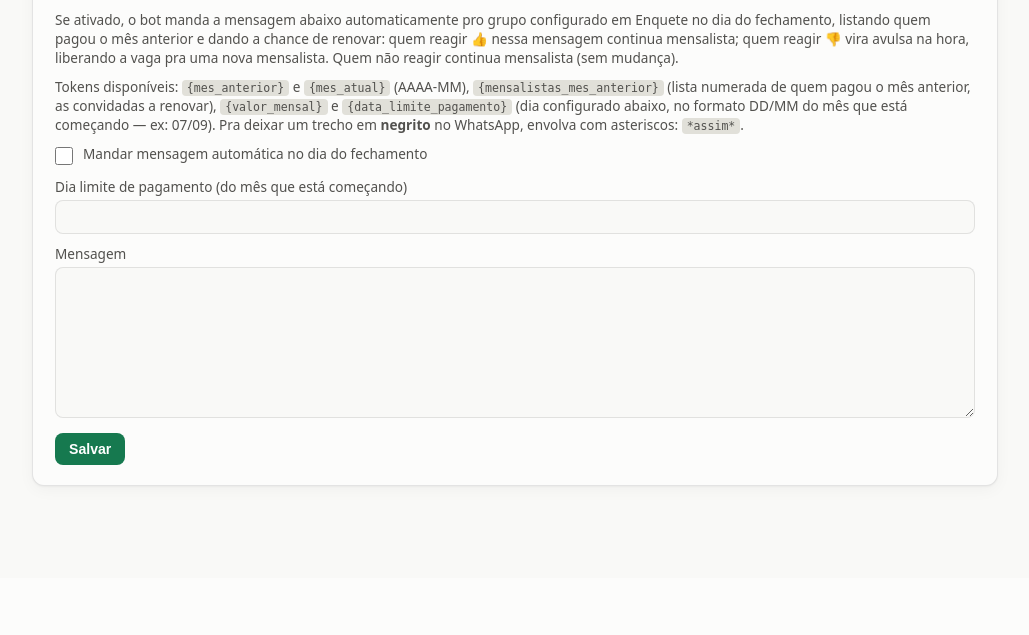
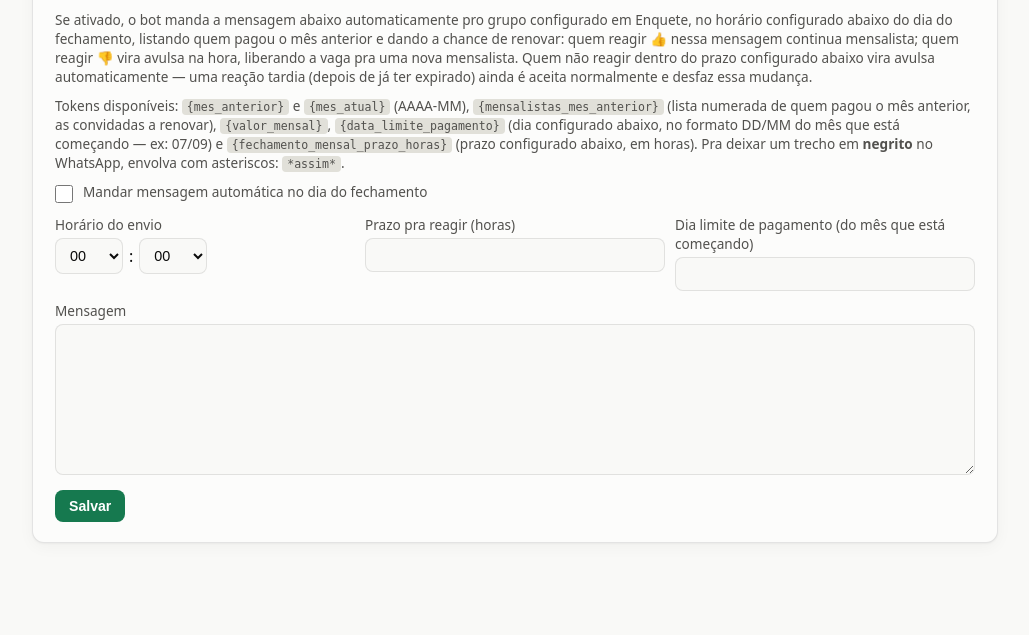
Before and after one commit to isaraldi/fut, a Node server app: template panel/views/mensagens-automaticas.ejs in a window 1280 px wide. Shown: the part 1714-2349 px from the top of the page, without its empty margins (250-1279 px from the left). Before the commit the page ends 2201 px from the top, so only its background shows below. Run offline with Node 20, Linux system fonts and the light colour scheme; the template is opened without the code that fills it, so the values that code supplies are empty; data comes from the database, SQL or seed files in the repository; some libraries are stand-ins or nearby versions.

Commit message:
fechamento do mensal: quem não reagir no prazo vira avulsa automaticamente
Antes, quem não reagia à mensagem de fechamento continuava mensalista
pra sempre (só um 👎 explícito liberava a vaga). Agora, todo minuto o
bot confere os convites de renovação ainda sem resposta e, passado o
prazo configurado (padrão 36h desde o envio), muda o papel pra avulsa
automaticamente — uma reação tardia depois disso ainda é aceita
normalmente e desfaz a mudança.

Também dá pra configurar o horário de envio da mensagem (antes não
tinha: saía assim que virava o dia do fechamento, ~meia-noite) e o
prazo em horas, os dois na página Mensagens > Msgs. automáticas.

Co-Authored-By: Claude Sonnet 5 <noreply@anthropic.com>
Claude-Session: https://claude.ai/code/session_01X1LyXp6DBwBNHJKbJrDSpR

```diff
--- a/db.js
+++ b/db.js
@@ -311,8 +311,10 @@ const DEFAULT_CONFIG = {
     jogo_vagas_maximo: '', // nº máximo de jogadoras no jogo — vazio = sem limite. Snapshot em enquetes.vagas_maximo na criação
     sincronizar_grupo_pendente: '', // whatsapp_id do grupo que o botão do painel pediu pra sincronizar agora
     fechamento_mensal_ativo: '0', // '1' = manda a mensagem de fechamento do mensal automaticamente
-    fechamento_mensal_mensagem: 'O mensal de {mes_anterior} fechou! 💰\n\nQuem quer continuar mensalista, reaja 👍 nessa mensagem. Quem não reagir 👍 libera a vaga pra uma nova mensalista.\n\nMensalistas de {mes_anterior}:\n{mensalistas_mes_anterior}\n\n*Valor da mensalidade ({mes_atual}):* {valor_mensal}\n*Pague até {data_limite_pagamento}*',
+    fechamento_mensal_mensagem: 'O mensal de {mes_anterior} fechou! 💰\n\nQuem quer continuar mensalista, reaja 👍 nessa mensagem. Quem não reagir em até {fechamento_mensal_prazo_horas}h vira avulsa automaticamente, liberando a vaga pra uma nova mensalista.\n\nMensalistas de {mes_anterior}:\n{mensalistas_mes_anterior}\n\n*Valor da mensalidade ({mes_atual}):* {valor_mensal}\n*Pague até {data_limite_pagamento}*',
     fechamento_mensal_ultimo_envio: '', // data (YYYY-MM-DD) do último envio, evita duplicar no mesmo dia
+    fechamento_mensal_hora: '00:00', // horário de envio da mensagem de fechamento (0h = manda assim que o dia do fechamento vira, comportamento original antes de virar configurável)
+    fechamento_mensal_prazo_horas: '36', // prazo (em horas, a partir do envio) pra reagir antes de virar avulsa automaticamente
     pagamento_dia_limite: '7', // dia do mês (1-31) até quando a mensalidade deve ser paga — token {data_limite_pagamento}
     lista_confirmada_mensagem: TEMPLATE_LISTA_CONFIRMADA_PADRAO, // !fechar / painel "Confirmados → Enviar lista"
     lista_atual_mensagem: TEMPLATE_LISTA_ATUAL_PADRAO, // !lista
@@ -569,6 +571,18 @@ function registrarRespostaConviteFechamentoMensal(id, resposta) {
     ).run(resposta, id);
 }
 
+// convites ainda sem resposta cujo prazo pra reagir já passou — quem não reagiu a tempo
+// vira avulsa automaticamente (ver checarConvitesFechamentoMensalExpirados em index.js)
+function getConvitesFechamentoMensalExpirados(prazoHoras) {
+    return db
+        .prepare(
+            `SELECT c.*, j.nome AS jogador_nome FROM fechamento_mensal_convites c
+             JOIN jogadores j ON j.id = c.jogador_id
+             WHERE c.resposta IS NULL AND c.criado_em <= datetime('now', ?)`,
+        )
+        .all(`-${prazoHoras} hours`);
+}
+
 // muda o papel de uma jogadora e registra no histórico — só escreve/loga se o papel
 // realmente mudou, devolve true nesse caso (idempotente: reagir de novo com o mesmo emoji
 // não gera mudança nem entrada duplicada no histórico)
@@ -800,6 +814,7 @@ module.exports = {
     criarConviteFechamentoMensal,
     getConviteFechamentoMensal,
     registrarRespostaConviteFechamentoMensal,
+    getConvitesFechamentoMensalExpirados,
     definirPapelJogador,
     getJogadorPorWhatsappId,
     podeUsarComandos,
--- a/panel/server.js
+++ b/panel/server.js
@@ -641,6 +641,7 @@ const TOKENS_DISPONIVEIS = [
     { token: '{mensalistas_mes_anterior}', onde: 'Fechamento do mensal (Mensagens)', descricao: 'Lista numerada de quem pagou o mês anterior — as convidadas a renovar.' },
     { token: '{valor_mensal}', onde: 'Fechamento do mensal (Mensagens)', descricao: 'Valor da mensalidade configurado em Jogo > Valores, formatado em R$.' },
     { token: '{data_limite_pagamento}', onde: 'Fechamento do mensal (Mensagens)', descricao: 'Dia limite de pagamento configurado ali mesmo, formato DD/MM do mês que está começando (ex: 07/09).' },
+    { token: '{fechamento_mensal_prazo_horas}', onde: 'Fechamento do mensal (Mensagens)', descricao: 'Prazo (em horas) configurado ali mesmo pra reagir antes de virar avulsa automaticamente (ex: 36).' },
     { token: '{titulo}', onde: 'Lista fechada, Lista atual, Lista de espera, Times (Mensagens > Msgs. automáticas)', descricao: 'Título da enquete do jogo.' },
     { token: '{lista}', onde: 'Lista fechada, Lista atual, Lista de espera (Mensagens > Msgs. automáticas)', descricao: 'Bloco com as seções Mensalistas/Avulsas (ou os nomes, na lista de espera), numeradas.' },
     { token: '{total}', onde: 'Lista fechada, Lista atual (Mensagens > Msgs. automáticas)', descricao: 'Texto com a contagem de confirmadas (ex: "12 confirmadas").' },
@@ -871,6 +872,8 @@ app.get('/mensagens/automaticas', requireLogin, (req, res) => {
         usuario: req.session.usuario,
         fechamentoMensalAtivo: getConfig('fechamento_mensal_ativo') === '1',
         fechamentoMensalMensagem: getConfig('fechamento_mensal_mensagem'),
+        fechamentoMensalHora: getConfig('fechamento_mensal_hora'),
+        fechamentoMensalPrazoHoras: getConfig('fechamento_mensal_prazo_horas'),
         pagamentoDiaLimite: getConfig('pagamento_dia_limite'),
         proximoFechamentoMensalTexto: `${String(proximoFechamento.getDate()).padStart(2, '0')}/${String(proximoFechamento.getMonth() + 1).padStart(2, '0')}/${proximoFechamento.getFullYear()}`,
         listaConfirmadaMensagem: getConfig('lista_confirmada_mensagem'),
@@ -889,6 +892,13 @@ app.post('/mensagens/fechamento-mensal', requireLogin, (req, res) => {
 
     const diaLimite = parseInt(req.body.pagamentoDiaLimite, 10);
     setConfig('pagamento_dia_limite', Number.isFinite(diaLimite) && diaLimite >= 1 && diaLimite <= 31 ? String(diaLimite) : '7');
+
+    const horaH = String(req.body.fechamentoMensalHoraH || '00').padStart(2, '0');
+    const horaM = String(req.body.fechamentoMensalHoraM || '00').padStart(2, '0');
+    setConfig('fechamento_mensal_hora', `${horaH}:${horaM}`);
+
+    const prazoHoras = parseInt(req.body.fechamentoMensalPrazoHoras, 10);
+    setConfig('fechamento_mensal_prazo_horas', Number.isFinite(prazoHoras) && prazoHoras >= 1 ? String(prazoHoras) : '36');
 
     redirectOk(res, '/mensagens/automaticas', 'Configurações salvas!');
 });
--- a/panel/views/mensagens-automaticas.ejs
+++ b/panel/views/mensagens-automaticas.ejs
@@ -105,17 +105,20 @@
         </p>
         <p class="hint">
             Se ativado, o bot manda a mensagem abaixo automaticamente pro grupo configurado em
-            Enquete no dia do fechamento, listando quem pagou o mês anterior e dando a chance de
-            renovar: quem reagir 👍 nessa mensagem continua mensalista; quem reagir 👎 vira
-            avulsa na hora, liberando a vaga pra uma nova mensalista. Quem não reagir continua
-            mensalista (sem mudança).
+            Enquete, no horário configurado abaixo do dia do fechamento, listando quem pagou o
+            mês anterior e dando a chance de renovar: quem reagir 👍 nessa mensagem continua
+            mensalista; quem reagir 👎 vira avulsa na hora, liberando a vaga pra uma nova
+            mensalista. Quem não reagir dentro do prazo configurado abaixo vira avulsa
+            automaticamente — uma reação tardia (depois de já ter expirado) ainda é aceita
+            normalmente e desfaz essa mudança.
         </p>
         <p class="hint">
             Tokens disponíveis: <code>{mes_anterior}</code> e <code>{mes_atual}</code> (AAAA-MM),
             <code>{mensalistas_mes_anterior}</code> (lista numerada de quem pagou o mês anterior,
-            as convidadas a renovar), <code>{valor_mensal}</code> e
+            as convidadas a renovar), <code>{valor_mensal}</code>,
             <code>{data_limite_pagamento}</code> (dia configurado abaixo, no formato DD/MM do mês
-            que está começando — ex: 07/09). Pra deixar um trecho em <strong>negrito</strong> no
+            que está começando — ex: 07/09) e <code>{fechamento_mensal_prazo_horas}</code> (prazo
+            configurado abaixo, em horas). Pra deixar um trecho em <strong>negrito</strong> no
             WhatsApp, envolva com asteriscos: <code>*assim*</code>.
         </p>
         <form method="post" action="/mensagens/fechamento-mensal"><input type="hidden" name="_csrf" value="<%= csrfToken %>">
@@ -124,6 +127,27 @@
                 <label for="fechamentoMensalAtivo">Mandar mensagem automática no dia do fechamento</label>
             </div>
             <div class="form-row">
+                <div>
+                    <label>Horário do envio</label>
+                    <div class="time-select">
+                        <select name="fechamentoMensalHoraH">
+                            <% for (let h = 0; h < 24; h++) { %>
+                                <% const hh = String(h).padStart(2, '0'); %>
+                                <option value="<%= hh %>" <%= fechamentoMensalHora.split(':')[0] === hh ? 'selected' : '' %>><%= hh %></option>
+                            <% } %>
+                        </select>
+                        <span>:</span>
+                        <select name="fechamentoMensalHoraM">
+                            <% ['00','15','30','45'].forEach(mm => { %>
+                                <option value="<%= mm %>" <%= fechamentoMensalHora.split(':')[1] === mm ? 'selected' : '' %>><%= mm %></option>
+                            <% }) %>
+                        </select>
+                    </div>
+                </div>
+                <div>
+                    <label>Prazo pra reagir (horas)</label>
+                    <input type="number" name="fechamentoMensalPrazoHoras" min="1" step="1" value="<%= fechamentoMensalPrazoHoras %>">
+                </div>
                 <div>
                     <label>Dia limite de pagamento (do mês que está começando)</label>
                     <input type="number" name="pagamentoDiaLimite" min="1" max="31" step="1" value="<%= pagamentoDiaLimite %>">
```
Also changed, not shown: index.js (+31 -0 lines).
